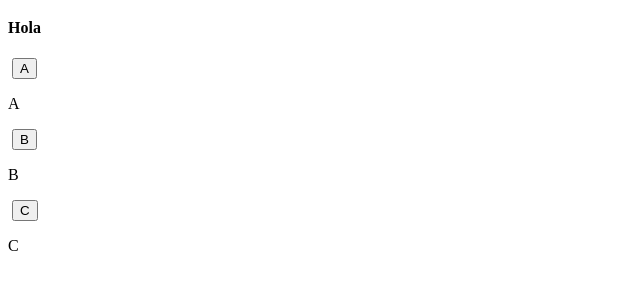
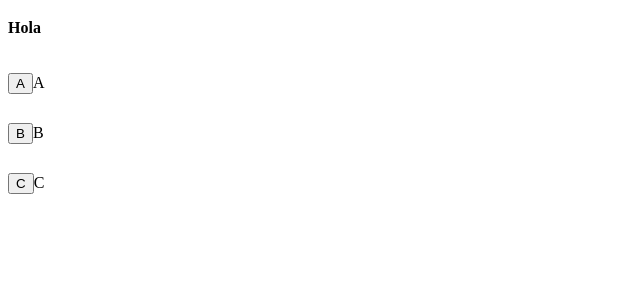
Before and after one commit to Deivid30Medina/gameQuiz, a plain HTML site: page index.html in a window 1280 px wide. Shown: the part 61-350 px from the top of the page, without its empty margins (0-640 px from the left). Drawn offline with Linux system fonts and the light colour scheme.

Commit message:
Primeros estilos css

```diff
--- a/css/App.css
+++ b/css/App.css
@@ -0,0 +1,8 @@
+
+
+.classContainerQuetion{
+    width: 100%;
+    display: flex;
+    align-items: center;
+    justify-content: flex-start;
+}
--- a/index.html
+++ b/index.html
@@ -3,6 +3,8 @@
 <head>
     <meta charset="UTF-8">
     <meta name="viewport" content="width=device-width, initial-scale=1.0">
+    <link rel="stylesheet" href="css/App.css">
+
     <title>Document</title>
 </head>
 <body>
```
